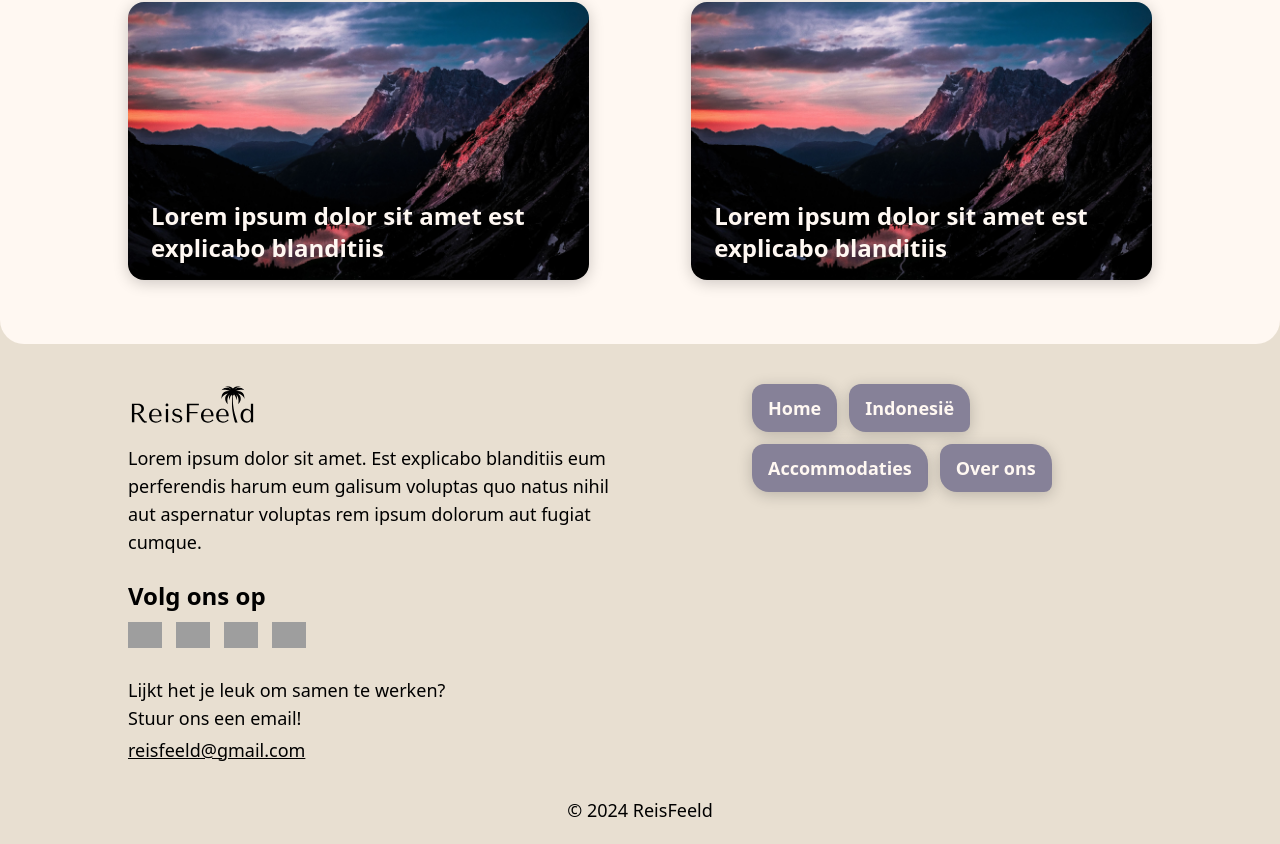
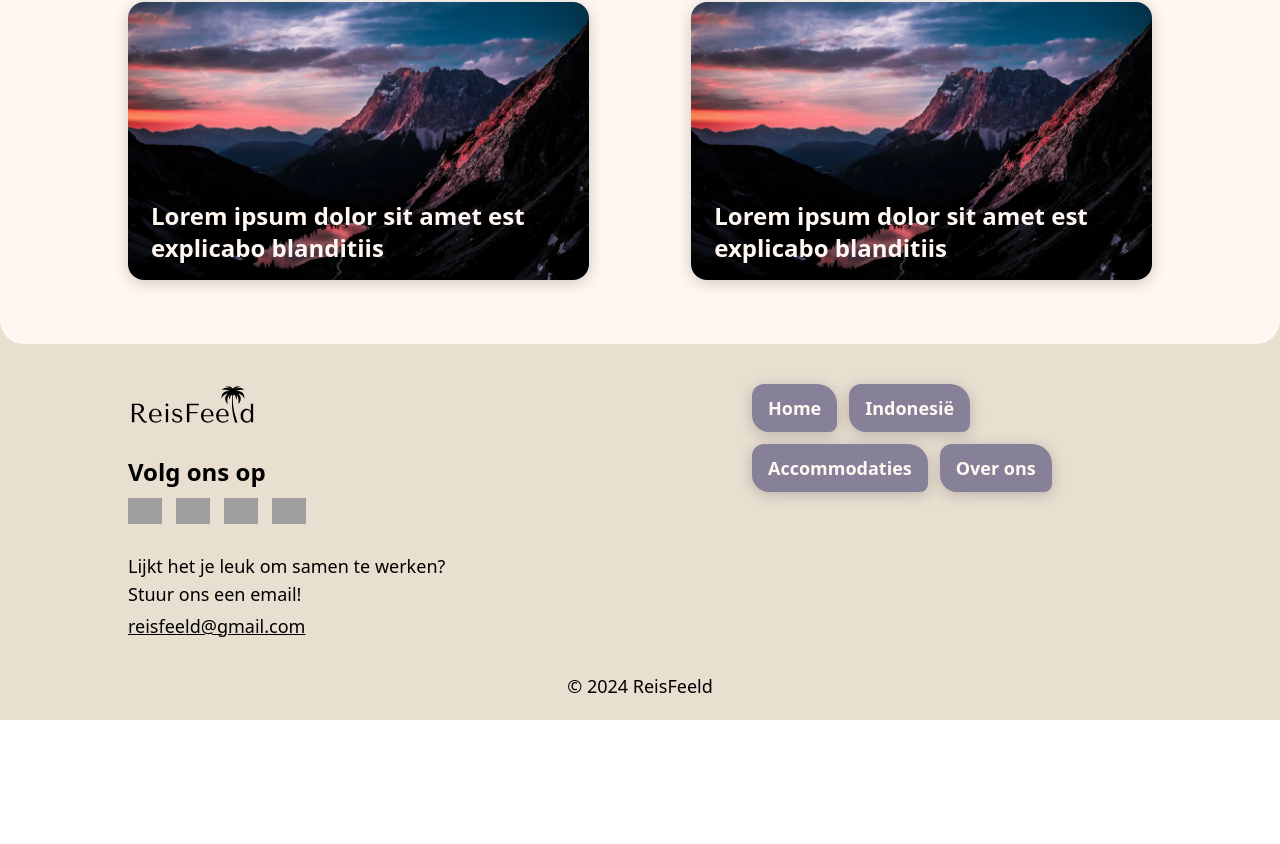
Before and after one commit to dannyfrelink/affiliate-blog, a React (Create React App) app: page /indonesie in a window 1280 px wide. Shown: the part 3991-4835 px from the top of the page. After the commit the page ends 4711 px from the top, so only its background shows below. Built offline with nearby package versions, Linux system fonts and the light colour scheme; grey boxes are pictures that could not be loaded; the HTML template or start-up script is replaced by a standard one.

Commit message:
update: remove text from footer

```diff
--- a/src/components/general/Footer.tsx
+++ b/src/components/general/Footer.tsx
@@ -38,18 +38,15 @@ const Footer: React.FC = () => {
 								: "max-w-[500px]"
 						}
 					>
-						<img
-							className={`h-12 ${screenSize < 1000 && "mx-auto"}`}
-							src={LogoBlack}
-							alt="Logo ReisFeeld"
-						/>
-
-						<BaseText className="mt-3 mb-6">
-							Lorem ipsum dolor sit amet. Est explicabo blanditiis
-							eum perferendis harum eum galisum voluptas quo natus
-							nihil aut aspernatur voluptas rem ipsum dolorum aut
-							fugiat cumque.
-						</BaseText>
+						<Link to="/">
+							<img
+								className={`h-12 mb-6 ${
+									screenSize < 1000 && "mx-auto"
+								}`}
+								src={LogoBlack}
+								alt="Logo ReisFeeld"
+							/>
+						</Link>
 
 						<div
 							className={`[&_a]:!w-7 mb-7 ${
```
